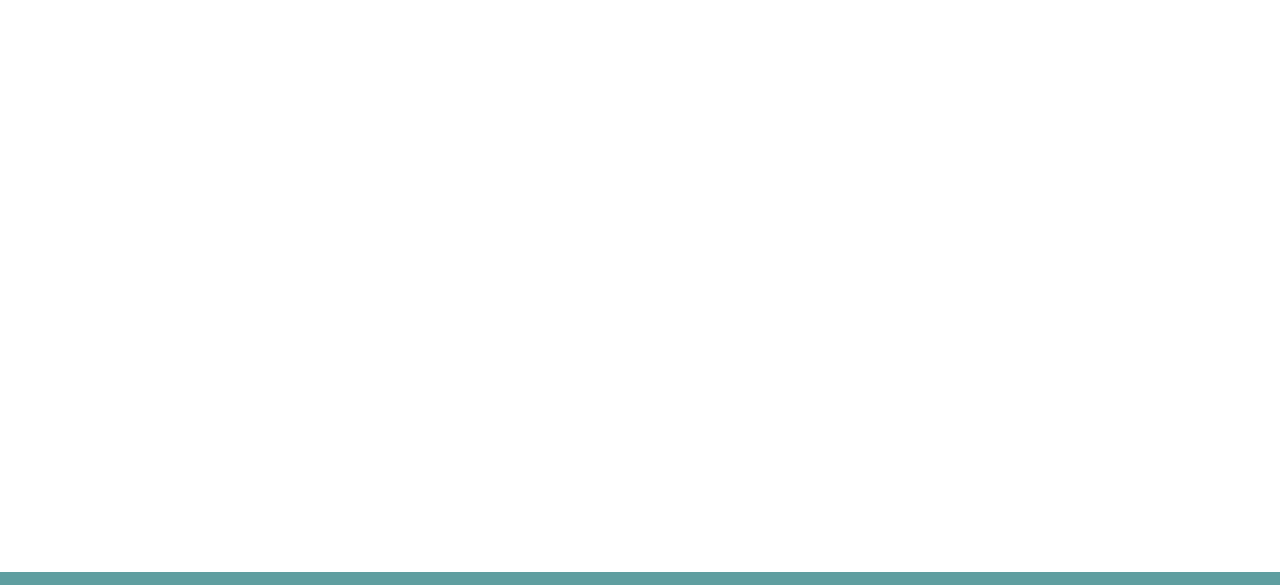
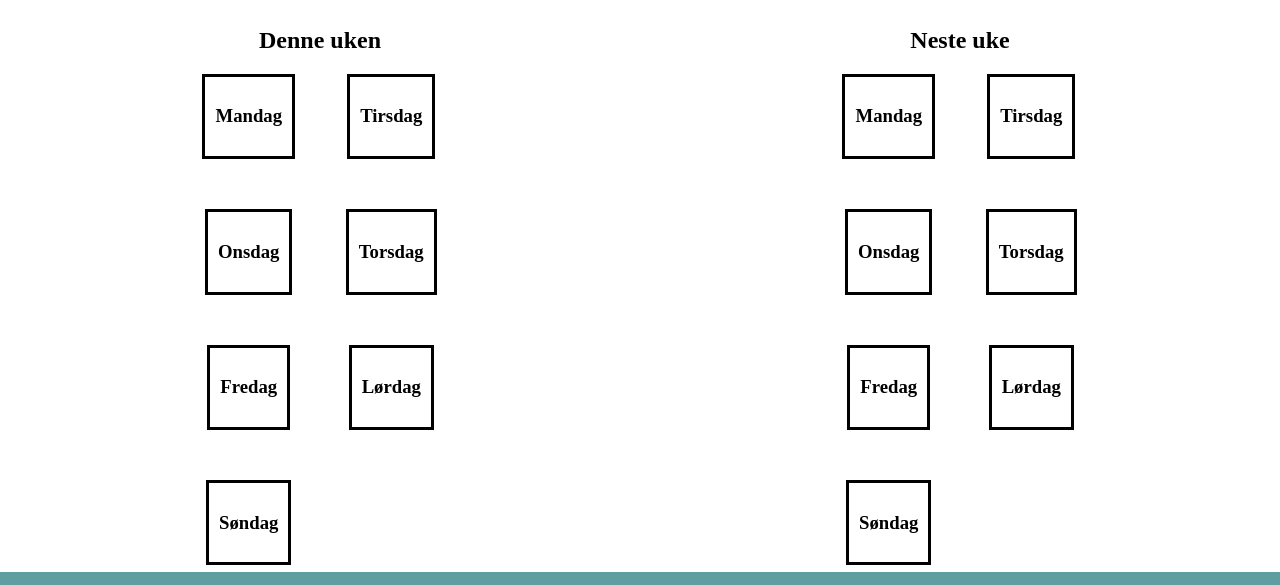
Before and after one commit to Adrian487-glitch/LevaLeva, a plain HTML site: page finn turer.html in a window 1280 px wide. Shown: the part 168-753 px from the top of the page. Drawn offline with Linux system fonts and the light colour scheme.

Commit message:
begynt med finn tur

```diff
--- a/Style.css
+++ b/Style.css
@@ -16,6 +16,9 @@ body {
   padding: 10px;
   width: 75px;
   height: 75px;
+}
+h1 {
+  text-align: center;
 }
 .pages {
   padding-top: 40px;
@@ -103,3 +106,30 @@ input {
   text-align: center;
   font-size: larger;
 }
+.kalender {
+  display: grid;
+  grid-template-columns: 1fr 1fr;
+  justify-items: center;
+}
+.denne-uken {
+  display: grid;
+  grid-template-columns: 1fr 1fr;
+  justify-items: center;
+  gap: 50px;
+}
+.neste-uke {
+  display: grid;
+  grid-template-columns: 1fr 1fr;
+  justify-items: center;
+  gap: 50px;
+}
+.mandag,
+.tirsdag,
+.onsdag,
+.torsdag,
+.fredag,
+.lørdag,
+.søndag {
+  border: 3px solid;
+  padding: 10px;
+}
--- a/finn turer.html
+++ b/finn turer.html
@@ -17,6 +17,57 @@
       </div>
     </div>
 
+    <h1>Finn turer</h1>
+    <div class="kalender">
+      <h2>Denne uken</h2>
+      <h2>Neste uke</h2>
+      <div class="denne-uken">
+        <div class="mandag">
+          <h3>Mandag</h3>
+        </div>
+        <div class="tirsdag">
+          <h3>Tirsdag</h3>
+        </div>
+        <div class="onsdag">
+          <h3>Onsdag</h3>
+        </div>
+        <div class="torsdag">
+          <h3>Torsdag</h3>
+        </div>
+        <div class="fredag">
+          <h3>Fredag</h3>
+        </div>
+        <div class="lørdag">
+          <h3>Lørdag</h3>
+        </div>
+        <div class="søndag">
+          <h3>Søndag</h3>
+        </div>
+      </div>
+      <div class="neste-uke">
+        <div class="mandag">
+          <h3>Mandag</h3>
+        </div>
+        <div class="tirsdag">
+          <h3>Tirsdag</h3>
+        </div>
+        <div class="onsdag">
+          <h3>Onsdag</h3>
+        </div>
+        <div class="torsdag">
+          <h3>Torsdag</h3>
+        </div>
+        <div class="fredag">
+          <h3>Fredag</h3>
+        </div>
+        <div class="lørdag">
+          <h3>Lørdag</h3>
+        </div>
+        <div class="søndag">
+          <h3>Søndag</h3>
+        </div>
+      </div>
+    </div>
     <div class="footer">
       <p>LevaLeva</p>
     </div>
```
Also changed, not shown: Index.html (+1 -1 lines), ny tur.html (+1 -1 lines).
